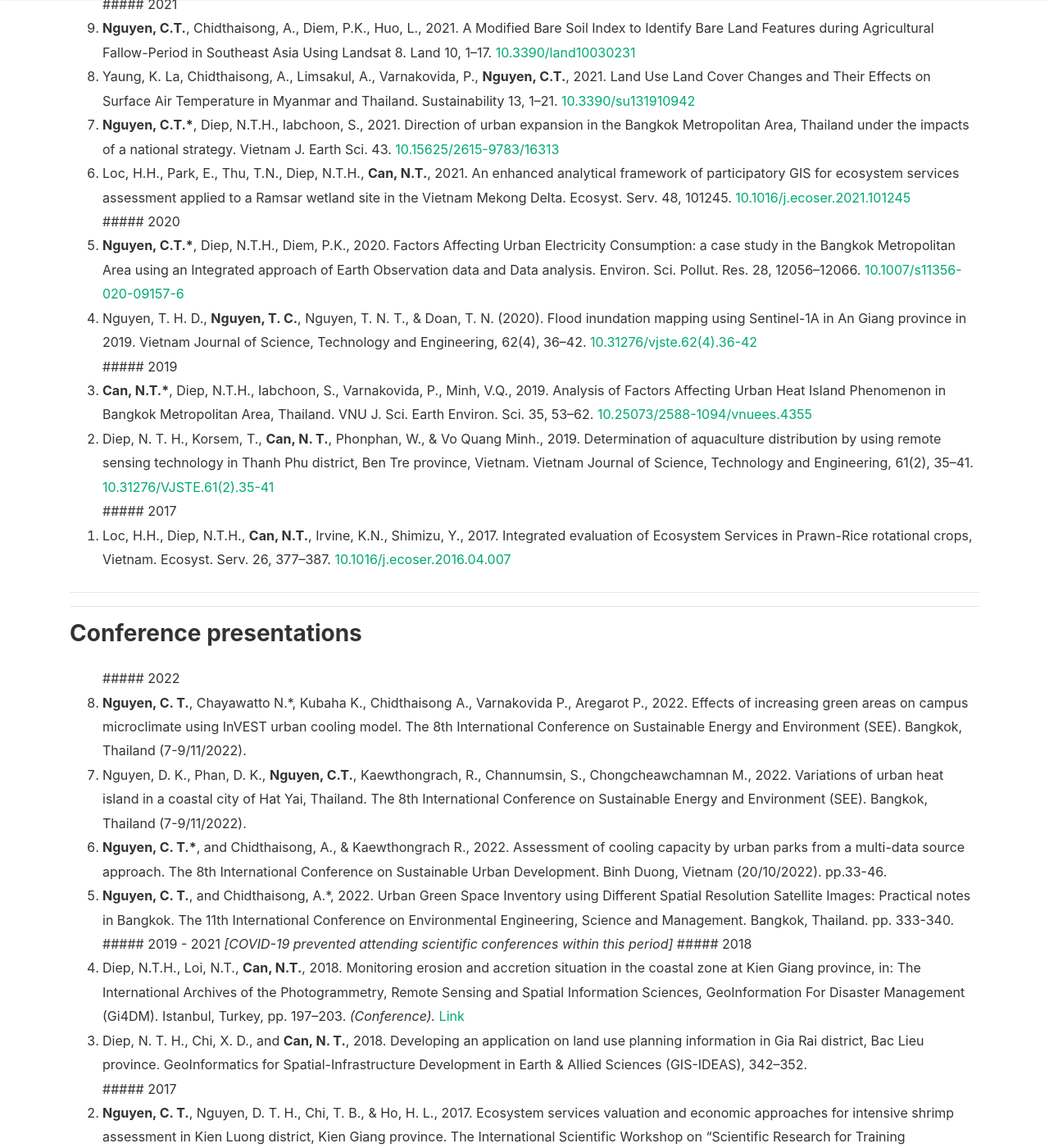
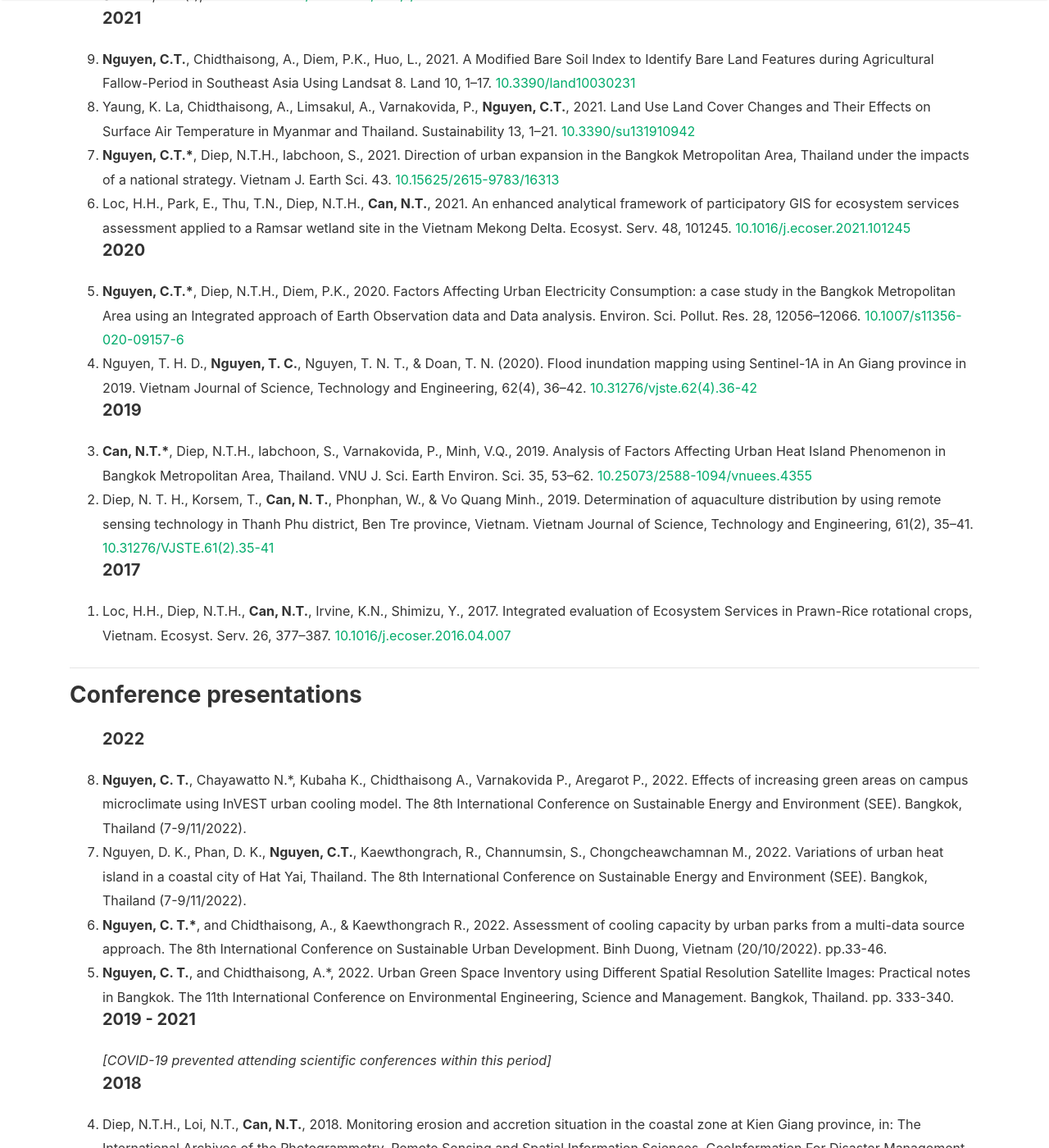
Before and after one commit to sangtrg/sangtrg, a Jekyll site: the page built from _pages/publications.md, in a window 1280 px wide and 1400 px high, scrolled down 830 px. Shown: the whole window at 82% size. Built offline with Jekyll 4.4.1, drawn with Linux system fonts in a browser that asks for light colours; nearby versions of some CDN libraries; some of the changed text lies outside the part shown.

Commit message:
update pub

```diff
--- a/_pages/publications.md
+++ b/_pages/publications.md
@@ -12,7 +12,7 @@ permalink: /publications
 
 <ol reversed>
 
-##### 2022
+<h5> 2022 </h5>
 
 <li>Diep, N.T.H., Loc, H.H., <b>Nguyen, C.T.</b>, Park, E., & Thanh, T., 2022. Spatial-social evaluations of ecosystem services of adaptive aquaculture models using SAR and multivariate analyses: a case in the Vietnamese Mekong Delta. Environmental Monitoring and Assessment, 194(778). <a href="https://link.springer.com/article/10.1007/s10661-022-10182-w"> 10.1007/s10661-022-10182-w</a></li>
 
@@ -22,7 +22,7 @@ permalink: /publications
 
 <li> Diem, P. K., Diem, N. K., <b>Can, N. T.</b>, Minh, V. Q., Huong, H. T. T., Diep, N. T. H., & Tao, P. C., 2022. Assessing the applicability of Fusion Landsat-MODIS data for mapping agricultural land use - A case study in An Giang Province. IOP Conference Series: Earth and Environmental Science, 964(1), 012005. <a href="https://doi.org/10.1088/1755-1315/964/1/012005"> 10.1088/1755-1315/964/1/012005</a></li>
 
-##### 2021
+<h5>  2021 </h5>
 <li> <b>Nguyen, C.T.</b>, Chidthaisong, A., Diem, P.K., Huo, L., 2021. A Modified Bare Soil Index to Identify Bare Land Features during Agricultural Fallow-Period in Southeast Asia Using Landsat 8. Land 10, 1–17. <a href="https://doi.org/10.3390/land10030231"> 10.3390/land10030231</a></li>
 
 <li> Yaung, K. La, Chidthaisong, A., Limsakul, A., Varnakovida, P., <b>Nguyen, C.T.</b>, 2021. Land Use Land Cover Changes and Their Effects on Surface Air Temperature in Myanmar and Thailand. Sustainability 13, 1–21.<a href="https://doi.org/10.3390/su131910942"> 10.3390/su131910942</a>  </li>
@@ -31,28 +31,27 @@ permalink: /publications
 
 <li> Loc, H.H., Park, E., Thu, T.N., Diep, N.T.H., <b>Can, N.T.</b>, 2021. An enhanced analytical framework of participatory GIS for ecosystem services assessment applied to a Ramsar wetland site in the Vietnam Mekong Delta. Ecosyst. Serv. 48, 101245. <a href="https://doi.org/10.1016/j.ecoser.2021.101245"> 10.1016/j.ecoser.2021.101245</a></li>
 
-##### 2020
+<h5> 2020 </h5>
 <li><b>Nguyen, C.T.*</b>, Diep, N.T.H., Diem, P.K., 2020. Factors Affecting Urban Electricity Consumption: a case study in the Bangkok Metropolitan Area using an Integrated approach of Earth Observation data and Data analysis. Environ. Sci. Pollut. Res. 28, 12056–12066. <a href="https://doi.org/10.1007/s11356-020-09157-6"> 10.1007/s11356-020-09157-6</a></li>
 
 <li> Nguyen, T. H. D., <b>Nguyen, T. C.</b>, Nguyen, T. N. T., & Doan, T. N. (2020). Flood inundation mapping using Sentinel-1A in An Giang province in 2019. Vietnam Journal of Science, Technology and Engineering, 62(4), 36–42. <a href="https://doi.org/10.31276/vjste.62(4).36-42"> 10.31276/vjste.62(4).36-42</a></li>
 
-##### 2019
+<h5>  2019 </h5>
 <li><b>Can, N.T.*</b>, Diep, N.T.H., Iabchoon, S., Varnakovida, P., Minh, V.Q., 2019. Analysis of Factors Affecting Urban Heat Island Phenomenon in Bangkok Metropolitan Area, Thailand. VNU J. Sci. Earth Environ. Sci. 35, 53–62. <a href="https://doi.org/10.25073/2588-1094/vnuees.4355"> 10.25073/2588-1094/vnuees.4355</a></li>
 
 <li> Diep, N. T. H., Korsem, T., <b>Can, N. T.</b>, Phonphan, W., & Vo Quang Minh., 2019. Determination of aquaculture distribution by using remote sensing technology in Thanh Phu district, Ben Tre province, Vietnam. Vietnam Journal of Science, Technology and Engineering, 61(2), 35–41. <a href="https://doi.org/10.31276/VJSTE.61(2).35-41"> 10.31276/VJSTE.61(2).35-41</a></li>
 
-##### 2017
+<h5> 2017 </h5>
 <li> Loc, H.H., Diep, N.T.H., <b>Can, N.T.</b>, Irvine, K.N., Shimizu, Y., 2017. Integrated evaluation of Ecosystem Services in Prawn-Rice rotational crops, Vietnam. Ecosyst. Serv. 26, 377–387. <a href="https://doi.org/10.1016/j.ecoser.2016.04.007"> 10.1016/j.ecoser.2016.04.007</a> </li>
 
 </ol>
-<hr>
 <hr>
 
 ### Conference presentations
 
 <ol reversed>
 
-##### 2022
+<h5>  2022 </h5>
 
 <li><b>Nguyen, C. T.</b>, Chayawatto N.*, Kubaha K., Chidthaisong A., Varnakovida P., Aregarot P., 2022. Effects of increasing green areas on campus microclimate using InVEST urban cooling model. The 8th International Conference on Sustainable Energy and Environment (SEE). Bangkok, Thailand (7-9/11/2022).
 
@@ -62,19 +61,19 @@ permalink: /publications
 
 <li> <b>Nguyen, C. T.</b>, and Chidthaisong, A.*, 2022. Urban Green Space Inventory using Different Spatial Resolution Satellite Images: Practical notes in Bangkok. The 11th International Conference on Environmental Engineering, Science and Management. Bangkok, Thailand. pp. 333-340.
 
-##### 2019 - 2021
+<h5>  2019 - 2021 </h5>
 <i>[COVID-19 prevented attending scientific conferences within this period]</i>
 
 
-##### 2018
+<h5>  2018 </h5>
 <li> Diep, N.T.H., Loi, N.T., <b>Can, N.T.</b>, 2018. Monitoring erosion and accretion situation in the coastal zone at Kien Giang province, in: The International Archives of the Photogrammetry, Remote Sensing and Spatial Information Sciences, GeoInformation For Disaster Management (Gi4DM). Istanbul, Turkey, pp. 197–203. <i>(Conference).</i><a href="https://www.int-arch-photogramm-remote-sens-spatial-inf-sci.net/XLII-3-W4/197/2018/"> Link</a></li>
 
 <li>Diep, N. T. H., Chi, X. D., and <b>Can, N. T.</b>, 2018. Developing an application on land use planning information in Gia Rai district, Bac Lieu province. GeoInformatics for Spatial-Infrastructure Development in Earth & Allied Sciences (GIS-IDEAS), 342–352.</li>
 
-##### 2017
+<h5>  2017 </h5>
 <li><b>Nguyen, C. T.</b>, Nguyen, D. T. H., Chi, T. B., & Ho, H. L., 2017. Ecosystem services valuation and economic approaches for intensive shrimp assessment in Kien Luong district, Kien Giang province. The International Scientific Workshop on “Scientific Research for Training Assignment”. Kien Giang, Vietnam. pp. 14–22.</li>
 
-##### 2016
+<h5>  2016 </h5>
 <li><b>Can, N. T.</b>, Diep, N. T. H., & Loc, H. H., 2016. Exploratory Assessment of Prawn-Rice Rotational Crops Spatial Distribution and Ecosystem Services Values. The 37th Asian Conference on Remote Sensing. Sri Lanka. </li>
 
 <hr>
```
